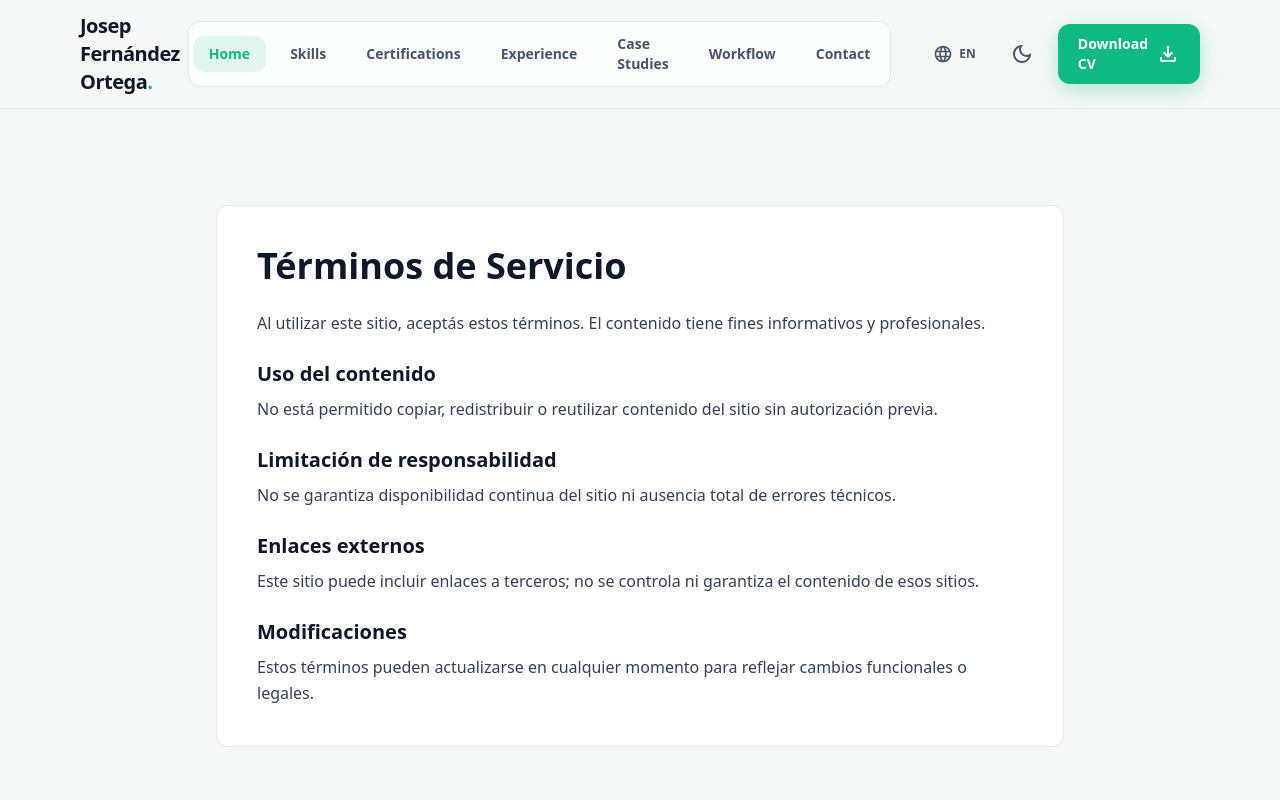
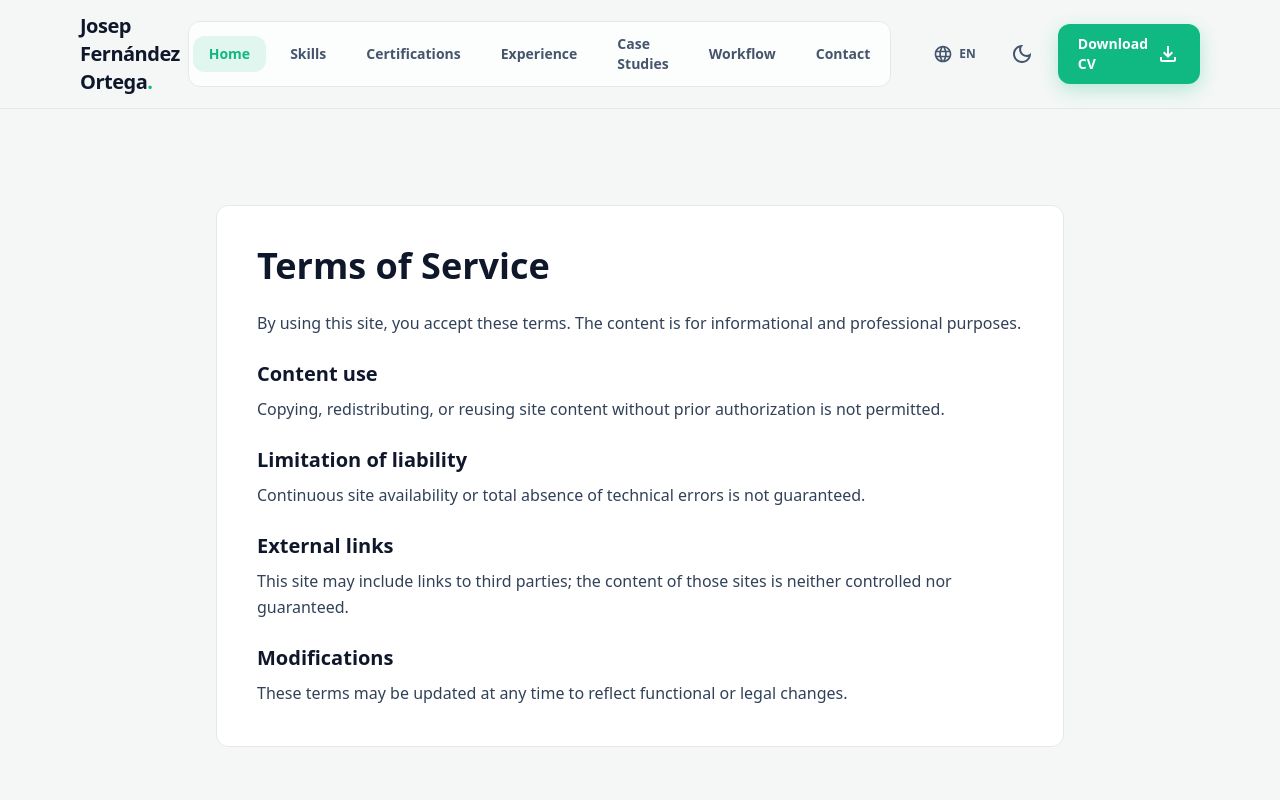
Before and after one commit to JosepFernande/porfolio, a Next.js app: page /terminos-de-servicio in a window 1280 px wide. Shown: the top 800 px of the page. Built offline with nearby package versions, Linux system fonts and the light colour scheme; no server answers.

Commit message:
refactor(i18n): localize legal pages with per-page namespaces
Convert both privacy and terms pages to async server components
with generateMetadata, setRequestLocale, and getTranslations.
Add LegalPrivacy and LegalTerms namespaces to both JSONs.

```diff
--- a/messages/en.json
+++ b/messages/en.json
@@ -376,5 +376,33 @@
   },
   "ThemeToggle": {
     "ariaLabel": "Switch theme"
+  },
+  "LegalPrivacy": {
+    "metaTitle": "Privacy Policy",
+    "metaDescription": "Privacy policy for Josep Fernández Ortega's site.",
+    "heading": "Privacy Policy",
+    "intro": "This site may collect basic contact information when the user sends a message through the form. The data is used solely to respond to professional inquiries.",
+    "section1Title": "Data collected",
+    "section1Body": "Name, email address, and message content voluntarily submitted by the user.",
+    "section2Title": "Use of information",
+    "section2Body": "The information is used exclusively for professional communication and request follow-up.",
+    "section3Title": "Data protection",
+    "section3Body": "Personal data is not sold or shared with third parties except as required by law.",
+    "section4Title": "Contact",
+    "section4Body": "For privacy-related inquiries, you can reach out through the contact channels available on this site."
+  },
+  "LegalTerms": {
+    "metaTitle": "Terms of Service",
+    "metaDescription": "Terms of service for Josep Fernández Ortega's site.",
+    "heading": "Terms of Service",
+    "intro": "By using this site, you accept these terms. The content is for informational and professional purposes.",
+    "section1Title": "Content use",
+    "section1Body": "Copying, redistributing, or reusing site content without prior authorization is not permitted.",
+    "section2Title": "Limitation of liability",
+    "section2Body": "Continuous site availability or total absence of technical errors is not guaranteed.",
+    "section3Title": "External links",
+    "section3Body": "This site may include links to third parties; the content of those sites is neither controlled nor guaranteed.",
+    "section4Title": "Modifications",
+    "section4Body": "These terms may be updated at any time to reflect functional or legal changes."
   }
 }
--- a/messages/es.json
+++ b/messages/es.json
@@ -376,5 +376,33 @@
   },
   "ThemeToggle": {
     "ariaLabel": "Cambiar tema"
+  },
+  "LegalPrivacy": {
+    "metaTitle": "Política de Privacidad",
+    "metaDescription": "Política de privacidad del sitio de Josep Fernández Ortega.",
+    "heading": "Política de Privacidad",
+    "intro": "Este sitio puede recopilar información básica de contacto cuando el usuario envía un mensaje a través del formulario. Los datos se utilizan únicamente para responder consultas profesionales.",
+    "section1Title": "Datos recopilados",
+    "section1Body": "Nombre, correo electrónico y contenido del mensaje enviado voluntariamente por el usuario.",
+    "section2Title": "Uso de la información",
+    "section2Body": "La información se utiliza exclusivamente para comunicación profesional y seguimiento de solicitudes.",
+    "section3Title": "Protección de datos",
+    "section3Body": "No se comercializan datos personales ni se comparten con terceros salvo obligación legal.",
+    "section4Title": "Contacto",
+    "section4Body": "Para consultas relacionadas con privacidad, podés escribir mediante los canales de contacto disponibles en este sitio."
+  },
+  "LegalTerms": {
+    "metaTitle": "Términos de Servicio",
+    "metaDescription": "Términos de servicio del sitio de Josep Fernández Ortega.",
+    "heading": "Términos de Servicio",
+    "intro": "Al utilizar este sitio, aceptás estos términos. El contenido tiene fines informativos y profesionales.",
+    "section1Title": "Uso del contenido",
+    "section1Body": "No está permitido copiar, redistribuir o reutilizar contenido del sitio sin autorización previa.",
+    "section2Title": "Limitación de responsabilidad",
+    "section2Body": "No se garantiza disponibilidad continua del sitio ni ausencia total de errores técnicos.",
+    "section3Title": "Enlaces externos",
+    "section3Body": "Este sitio puede incluir enlaces a terceros; no se controla ni garantiza el contenido de esos sitios.",
+    "section4Title": "Modificaciones",
+    "section4Body": "Estos términos pueden actualizarse en cualquier momento para reflejar cambios funcionales o legales."
   }
 }
--- a/src/app/politica-de-privacidad/page.tsx
+++ b/src/app/politica-de-privacidad/page.tsx
@@ -1,51 +1,47 @@
 import type { Metadata } from "next";
+import { getLocale, getTranslations, setRequestLocale } from "next-intl/server";
 
-export const metadata: Metadata = {
-  title: "Política de Privacidad",
-  description:
-    "Política de privacidad del sitio de Josep Fernández Ortega.",
-};
+export async function generateMetadata(): Promise<Metadata> {
+  const t = await getTranslations("LegalPrivacy");
+  return {
+    title: t("metaTitle"),
+    description: t("metaDescription"),
+  };
+}
 
-export default function PrivacyPolicyPage() {
+export default async function PrivacyPolicyPage() {
+  const locale = await getLocale();
+  setRequestLocale(locale);
+  const t = await getTranslations("LegalPrivacy");
+
   return (
     <main className="max-w-4xl w-full mx-auto px-6 py-16 md:py-24">
       <article className="rounded-xl border border-gray-200 dark:border-slate-700/50 bg-card-light dark:bg-card-dark p-7 md:p-10">
         <h1 className="text-3xl md:text-4xl font-extrabold text-slate-900 dark:text-white mb-6">
-          Política de Privacidad
+          {t("heading")}
         </h1>
 
         <div className="space-y-6 text-slate-700 dark:text-slate-300 leading-relaxed">
-          <p>
-            Este sitio puede recopilar información básica de contacto cuando el usuario envía un mensaje a través del formulario.
-            Los datos se utilizan únicamente para responder consultas profesionales.
-          </p>
+          <p>{t("intro")}</p>
 
           <section>
-            <h2 className="text-xl font-bold text-slate-900 dark:text-white mb-2">Datos recopilados</h2>
-            <p>
-              Nombre, correo electrónico y contenido del mensaje enviado voluntariamente por el usuario.
-            </p>
+            <h2 className="text-xl font-bold text-slate-900 dark:text-white mb-2">{t("section1Title")}</h2>
+            <p>{t("section1Body")}</p>
           </section>
 
           <section>
-            <h2 className="text-xl font-bold text-slate-900 dark:text-white mb-2">Uso de la información</h2>
-            <p>
-              La información se utiliza exclusivamente para comunicación profesional y seguimiento de solicitudes.
-            </p>
+            <h2 className="text-xl font-bold text-slate-900 dark:text-white mb-2">{t("section2Title")}</h2>
+            <p>{t("section2Body")}</p>
           </section>
 
           <section>
-            <h2 className="text-xl font-bold text-slate-900 dark:text-white mb-2">Protección de datos</h2>
-            <p>
-              No se comercializan datos personales ni se comparten con terceros salvo obligación legal.
-            </p>
+            <h2 className="text-xl font-bold text-slate-900 dark:text-white mb-2">{t("section3Title")}</h2>
+            <p>{t("section3Body")}</p>
           </section>
 
           <section>
-            <h2 className="text-xl font-bold text-slate-900 dark:text-white mb-2">Contacto</h2>
-            <p>
-              Para consultas relacionadas con privacidad, podés escribir mediante los canales de contacto disponibles en este sitio.
-            </p>
+            <h2 className="text-xl font-bold text-slate-900 dark:text-white mb-2">{t("section4Title")}</h2>
+            <p>{t("section4Body")}</p>
           </section>
         </div>
       </article>
--- a/src/app/terminos-de-servicio/page.tsx
+++ b/src/app/terminos-de-servicio/page.tsx
@@ -1,50 +1,47 @@
 import type { Metadata } from "next";
+import { getLocale, getTranslations, setRequestLocale } from "next-intl/server";
 
-export const metadata: Metadata = {
-  title: "Términos de Servicio",
-  description:
-    "Términos de servicio del sitio de Josep Fernández Ortega.",
-};
+export async function generateMetadata(): Promise<Metadata> {
+  const t = await getTranslations("LegalTerms");
+  return {
+    title: t("metaTitle"),
+    description: t("metaDescription"),
+  };
+}
 
-export default function TermsPage() {
+export default async function TermsPage() {
+  const locale = await getLocale();
+  setRequestLocale(locale);
+  const t = await getTranslations("LegalTerms");
+
   return (
     <main className="max-w-4xl w-full mx-auto px-6 py-16 md:py-24">
       <article className="rounded-xl border border-gray-200 dark:border-slate-700/50 bg-card-light dark:bg-card-dark p-7 md:p-10">
         <h1 className="text-3xl md:text-4xl font-extrabold text-slate-900 dark:text-white mb-6">
-          Términos de Servicio
+          {t("heading")}
         </h1>
 
         <div className="space-y-6 text-slate-700 dark:text-slate-300 leading-relaxed">
-          <p>
-            Al utilizar este sitio, aceptás estos términos. El contenido tiene fines informativos y profesionales.
-          </p>
+          <p>{t("intro")}</p>
 
           <section>
-            <h2 className="text-xl font-bold text-slate-900 dark:text-white mb-2">Uso del contenido</h2>
-            <p>
-              No está permitido copiar, redistribuir o reutilizar contenido del sitio sin autorización previa.
-            </p>
+            <h2 className="text-xl font-bold text-slate-900 dark:text-white mb-2">{t("section1Title")}</h2>
+            <p>{t("section1Body")}</p>
           </section>
 
           <section>
-            <h2 className="text-xl font-bold text-slate-900 dark:text-white mb-2">Limitación de responsabilidad</h2>
-            <p>
-              No se garantiza disponibilidad continua del sitio ni ausencia total de errores técnicos.
-            </p>
+            <h2 className="text-xl font-bold text-slate-900 dark:text-white mb-2">{t("section2Title")}</h2>
+            <p>{t("section2Body")}</p>
           </section>
 
           <section>
-            <h2 className="text-xl font-bold text-slate-900 dark:text-white mb-2">Enlaces externos</h2>
-            <p>
-              Este sitio puede incluir enlaces a terceros; no se controla ni garantiza el contenido de esos sitios.
-            </p>
+            <h2 className="text-xl font-bold text-slate-900 dark:text-white mb-2">{t("section3Title")}</h2>
+            <p>{t("section3Body")}</p>
           </section>
 
           <section>
-            <h2 className="text-xl font-bold text-slate-900 dark:text-white mb-2">Modificaciones</h2>
-            <p>
-              Estos términos pueden actualizarse en cualquier momento para reflejar cambios funcionales o legales.
-            </p>
+            <h2 className="text-xl font-bold text-slate-900 dark:text-white mb-2">{t("section4Title")}</h2>
+            <p>{t("section4Body")}</p>
           </section>
         </div>
       </article>
```
